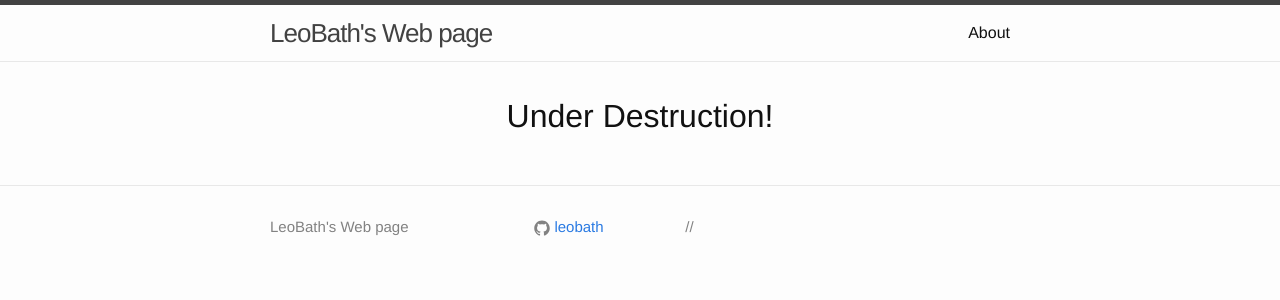
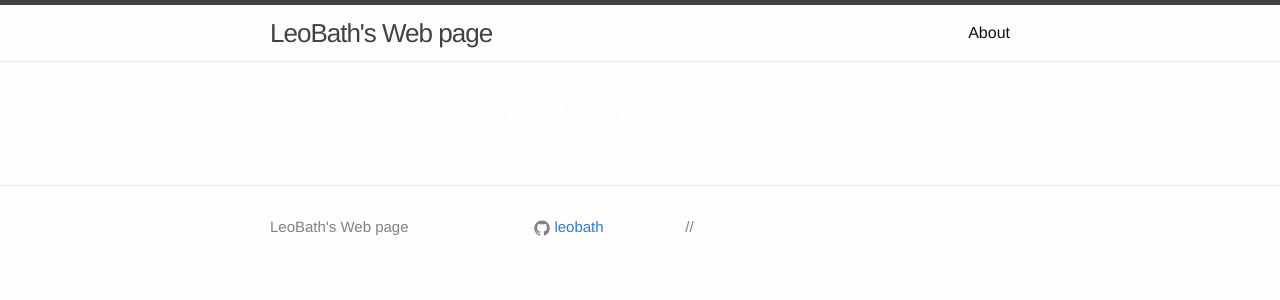
Before and after one commit to leobath/leobath.github.io, a Jekyll site: the page built from index.html, in a window 1280 px wide. Shown: the top 300 px of the page. Built offline with Jekyll 4.4.1, drawn with Linux system fonts in a browser that asks for light colours.

Commit message:
Update index.html

```diff
--- a/index.html
+++ b/index.html
@@ -1,7 +1,7 @@
 ---
 layout: default
 ---
-<h1 style="text-align: center; text-color:#fff;">Under Destruction!</h1>
+<h1 style="text-align: center; color: #fff;">Under Destruction!</h1>
 <!--
 <div class="home">
 <h1>Under Destruction!</h1>
```
